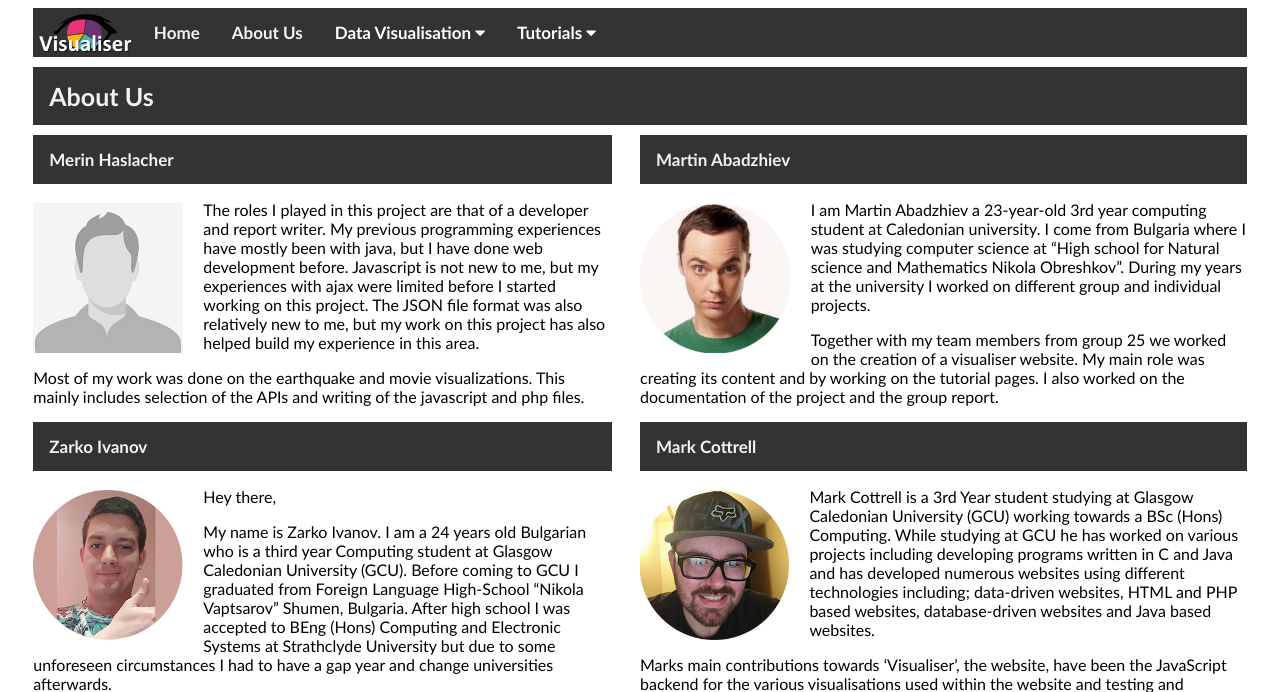
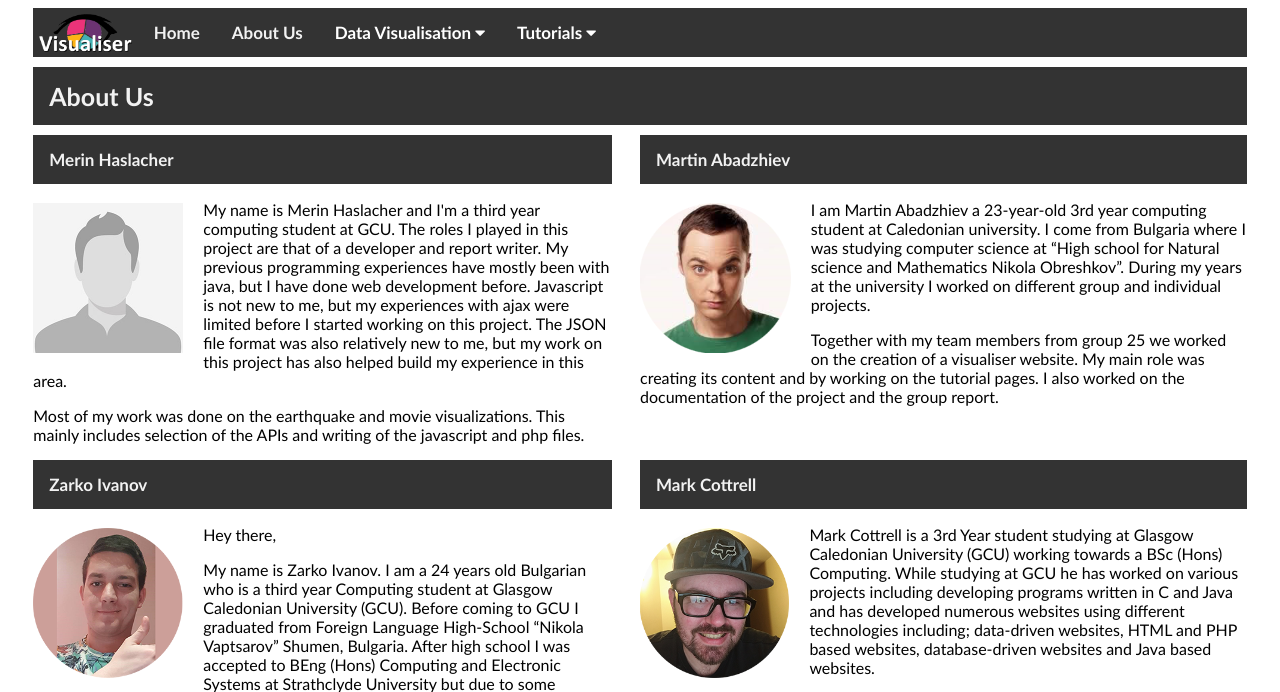
Before and after one commit to markonline37/ip3, a PHP site: page /aboutus.php in a window 1280 px wide. Shown: the top 692 px of the page. Run offline with PHP 8.4, Linux system fonts and the light colour scheme.

Commit message:
Update aboutus.php

```diff
--- a/aboutus.php
+++ b/aboutus.php
@@ -12,7 +12,7 @@ include('inc/header.php');
 		<h5>Merin Haslacher</h5>
 		<p>
 			<img class="profile-image" src="images/merin.png" alt="Merin Haslacher Profile Picture">
-			The roles I played in this project are that of a developer and report writer. My previous programming experiences have mostly been with java, but I have done web development before. Javascript is not new to me, but my experiences with ajax were limited before I started working on this project. The JSON file format was also relatively new to me, but my work on this project has also helped build my experience in this area.
+			My name is Merin Haslacher and I'm a third year computing student at GCU. The roles I played in this project are that of a developer and report writer. My previous programming experiences have mostly been with java, but I have done web development before. Javascript is not new to me, but my experiences with ajax were limited before I started working on this project. The JSON file format was also relatively new to me, but my work on this project has also helped build my experience in this area.
 		</p>
 		<p>
 			Most of my work was done on the earthquake and movie visualizations. This mainly includes selection of the APIs and writing of the javascript and php files.
```
